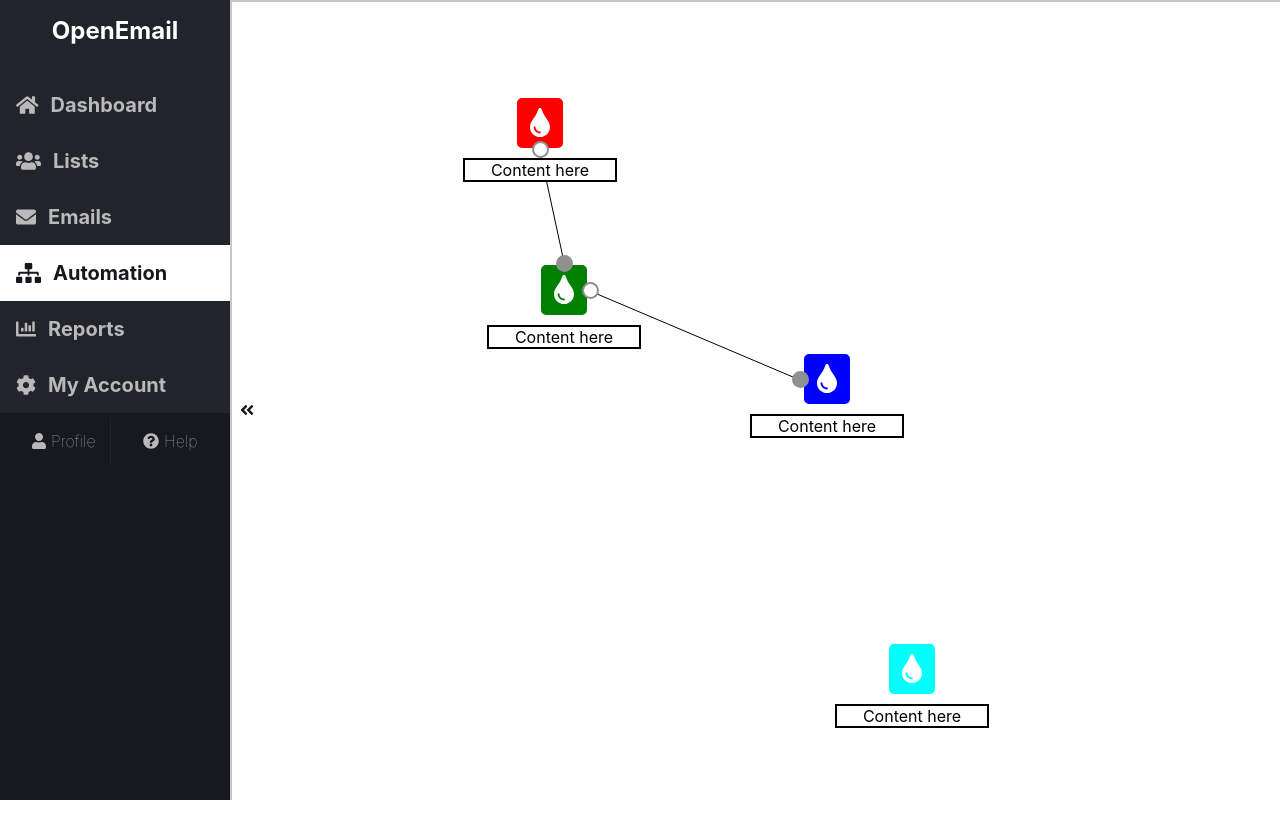
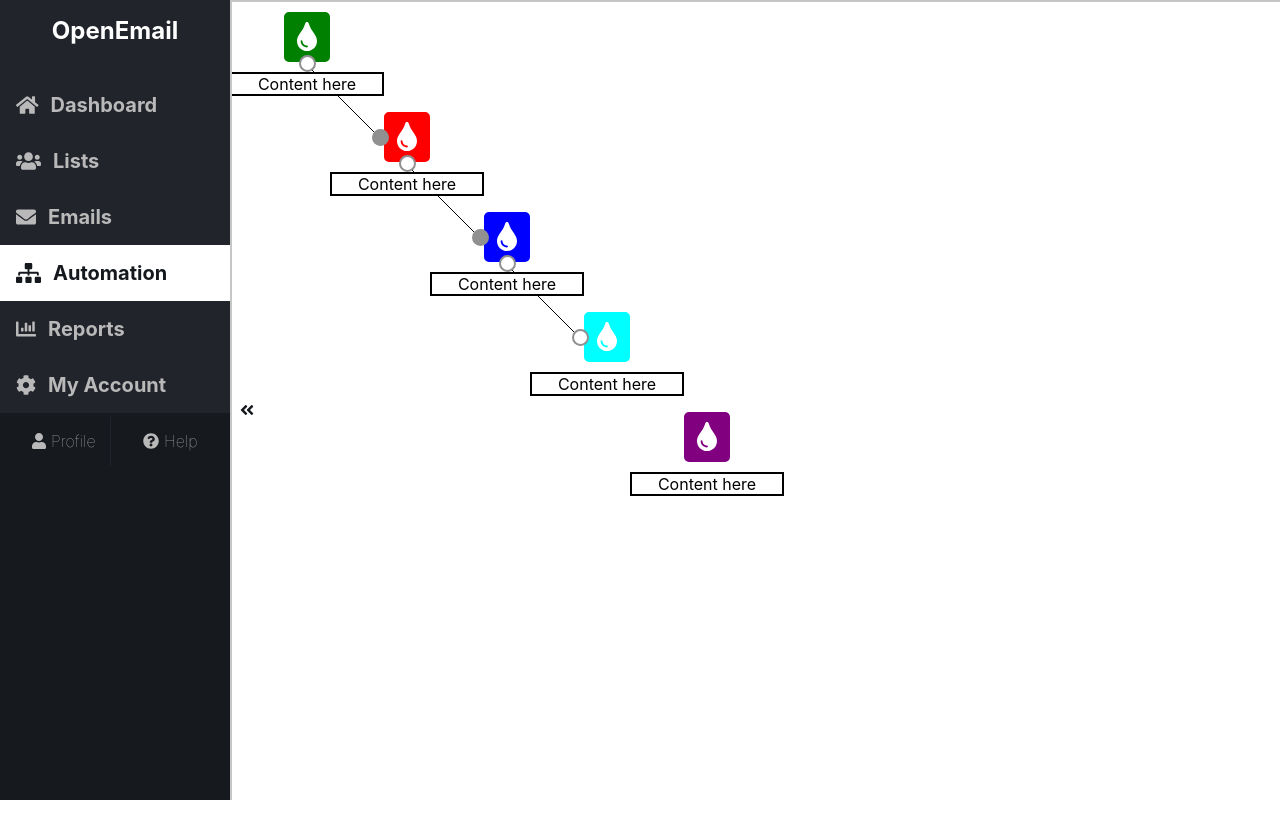
Before and after one commit to logmannn/marketing-automation-tool-ui, a React (Create React App) app: page / in a window 1280 px wide. Shown: the top 838 px of the page. Built offline with nearby package versions, Linux system fonts and the light colour scheme.

Commit message:
add ability to cancel line creation

```diff
--- a/src/editing/Editing.js
+++ b/src/editing/Editing.js
@@ -79,26 +79,10 @@ export default class Editing extends Component {
         [
           {
             key: 0,
-            x: 257,
-            y: 253,
+            x: 0,
+            y: 0,
             icon: Drip,
             background: "green",
-            activePoints: [
-              {
-                top: "end",
-                left: "",
-                bottom: "",
-                right: "start"
-              }
-            ],
-            connectedTo: [1]
-          },
-          {
-            key: 1,
-            x: 233,
-            y: 86,
-            icon: Drip,
-            background: "red",
             activePoints: [
               {
                 top: "",
@@ -107,30 +91,62 @@ export default class Editing extends Component {
                 right: ""
               }
             ],
-            connectedTo: [0]
+            connectedTo: [1]
+          },
+          {
+            key: 1,
+            x: 100,
+            y: 100,
+            icon: Drip,
+            background: "red",
+            activePoints: [
+              {
+                top: "",
+                left: "end",
+                bottom: "start",
+                right: ""
+              }
+            ],
+            connectedTo: [0, 2]
           },
           {
             key: 2,
-            x: 520,
-            y: 342,
+            x: 200,
+            y: 200,
             icon: Drip,
             background: "blue",
             activePoints: [
               {
                 top: "",
                 left: "end",
+                bottom: "start",
+                right: ""
+              }
+            ],
+            connectedTo: [1, 3]
+          },
+          {
+            key: 3,
+            x: 300,
+            y: 300,
+            icon: Drip,
+            background: "cyan",
+            activePoints: [
+              {
+                top: "",
+                left: "start",
                 bottom: "",
                 right: ""
               }
             ],
-            connectedTo: [0]
+            connectedTo: [2]
           },
           {
-            key: 3,
-            x: 605,
-            y: 632,
+            key: 4,
+            x: 400,
+            y: 400,
             icon: Drip,
-            background: "cyan",
+            background: "purple",
             activePoints: [
               {
                 top: "",
@@ -157,13 +173,13 @@ export default class Editing extends Component {
             start: [
               {
                 item: 0,
-                side: "top"
+                side: "bottom"
               }
             ],
             end: [
               {
                 item: 1,
-                side: "bottom"
+                side: "left"
               }
             ]
           },
@@ -171,13 +187,28 @@ export default class Editing extends Component {
             key: 1,
             start: [
               {
-                item: 0,
-                side: "right"
+                item: 1,
+                side: "bottom"
               }
             ],
             end: [
               {
                 item: 2,
+                side: "left"
+              }
+            ]
+          },
+          {
+            key: 2,
+            start: [
+              {
+                item: 2,
+                side: "bottom"
+              }
+            ],
+            end: [
+              {
+                item: 3,
                 side: "left"
               }
             ]
@@ -368,7 +399,8 @@ export default class Editing extends Component {
       lines,
       creatingLine,
       currentLineItem,
-      currentFirstPoint
+      currentFirstPoint,
+      currentFirstSide
     } = this.state;
 
     const { isHidden } = this.props;
@@ -381,6 +413,18 @@ export default class Editing extends Component {
       } else {
         this.setState({
           currentItem: ""
+        });
+      }
+    };
+
+    this.onMouseDown = e => {
+      if (creatingLine === true && e.target.id === "EditingContent") {
+        lines[0].pop();
+        deltaPositions[0][currentFirstPoint].activePoints[0][currentFirstSide] =
+          "";
+        this.setState({
+          currentLineItem: "",
+          creatingLine: false
         });
       }
     };
@@ -402,6 +446,7 @@ export default class Editing extends Component {
           this.setState({
             currentLineItem: lines[0].length,
             currentFirstPoint: id,
+            currentFirstSide: side,
             lines: [
               [
                 ...lines[0],
@@ -425,7 +470,6 @@ export default class Editing extends Component {
             ]
           });
         } else {
-          console.log(id);
           const items = this.state.deltaPositions[0];
           items[id] = {
             ...items[id],
@@ -538,7 +582,7 @@ export default class Editing extends Component {
                   <Step item={deltaPositions[0][parseInt(currentItem)]} />
                 </div>
               )}
-            <EditingContent>
+            <EditingContent id="EditingContent">
               {deltaPositions[0].map(step => (
                 <Draggable
                   position={deltaPositions[0][step.key]}
```
